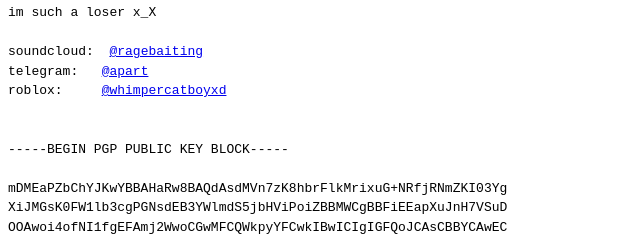
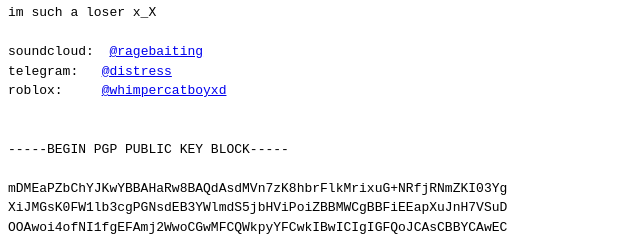
Before and after one commit to ragebaiting/ye, a plain HTML site: page index.html in a window 1280 px wide. Shown: the top 239 px of the page, 0-640 px from the left. Drawn offline with Linux system fonts and the light colour scheme.

Commit message:
update tele

```diff
--- a/index.html
+++ b/index.html
@@ -13,7 +13,7 @@
 <pre>im such a loser x_X<br>
 <br>
 soundcloud:  <a href="https://soundcloud.com/ragebaiting" target="_blank" rel="noopener noreferrer">@ragebaiting</a><br>
-telegram:   <a href="https://t.me/apart" target="_blank" rel="noopener noreferrer">@apart</a><br>
+telegram:   <a href="https://t.me/distress" target="_blank" rel="noopener noreferrer">@distress</a><br>
 roblox:     <a href="https://www.roblox.com/users/8756713122/profile" target="_blank" rel="noopener noreferrer">@whimpercatboyxd</a><br>
 <br><br><br>
 -----BEGIN PGP PUBLIC KEY BLOCK-----<br>
```
